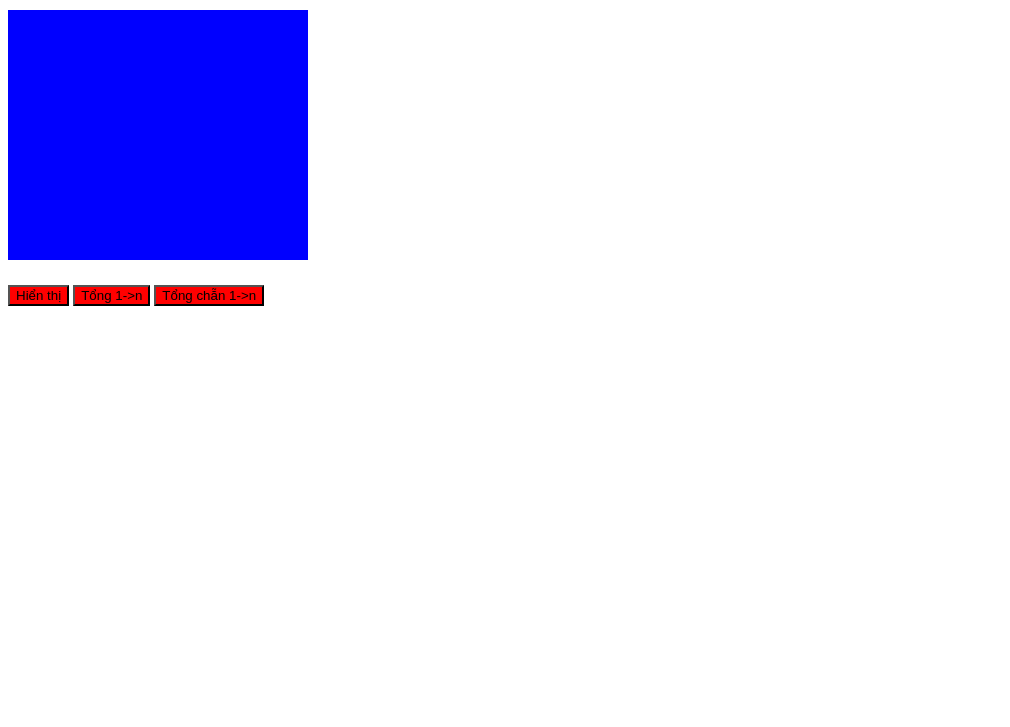
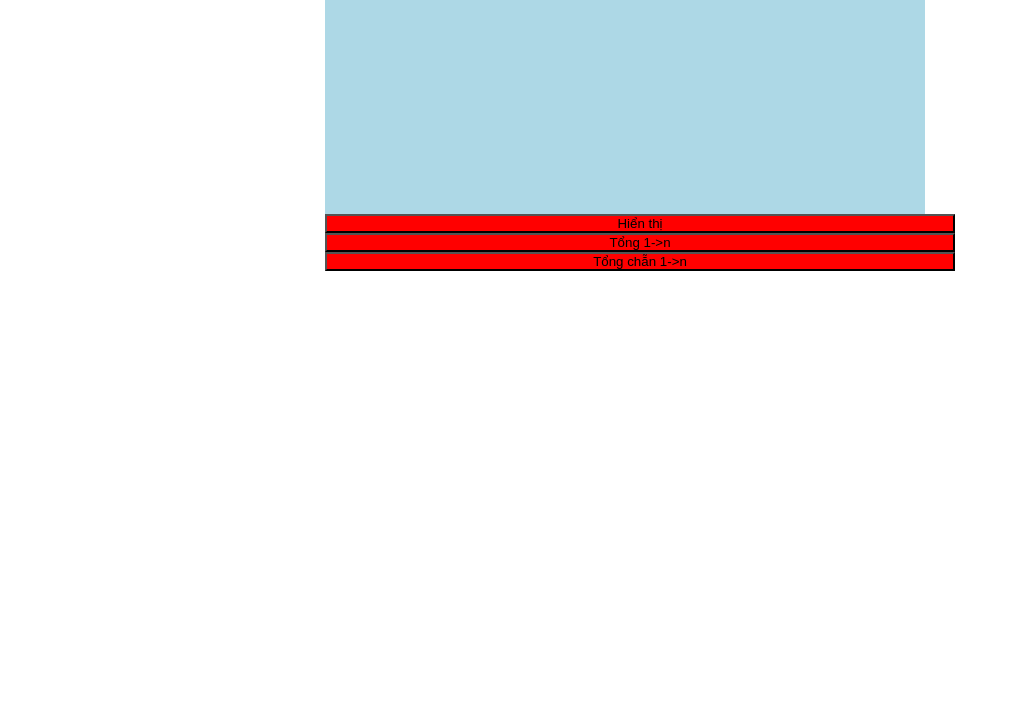
Before and after one commit to minhhoangg1911/minhhoangg1911.github.io, a plain HTML site: page javascript.html in a window 1280 px wide. Shown: the part 73-800 px from the top of the page, without its empty margins (0-1010 px from the left). Drawn offline with Linux system fonts and the light colour scheme.

Commit message:
Update javascript.html

```diff
--- a/javascript.html
+++ b/javascript.html
@@ -3,16 +3,28 @@
  <html>
         <head>
               <style>
-		#demo{color:yellow;background:blue;height:250px;width: 300px;font-size: 25px;}
+                     .container{
+                            display:grid;
+                            justify-content: center;
+
+
+                     }
+                     #demo {
+    color:blue;background:lightblue;height:250px;width: 600px;font-size: 25px; text-align: center;
+              }
                       button{background:red;}
               </style>
+
+               <link rel="stylesheet" href="index.css">
         </head>
         <body>
+            <div class="container">
          <h1>Đoạn mã JavaScript được đặt trong head</h1>
-            <p id="demo"></p>
+         <p  id="demo"></p>
          <button type="button" onclick="hienthi()">Hiển thị</button>
          <button type="button" onclick="tongn()">Tổng 1->n</button>
          <button type="button" onclick="tongchan()">Tổng chẵn 1->n</button>
+        </div>
        <script>
          function hienthi() {
              document.getElementById("demo").innerHTML = "Hello.";
@@ -26,5 +38,7 @@
              document.getElementById("demo").innerHTML = "Tổng chẵn 1->n.";
            }
             </script>
-     </body>
+
+
+</script></body>
  </html>
```
Lines whose indentation alone changed are shown as unchanged.
